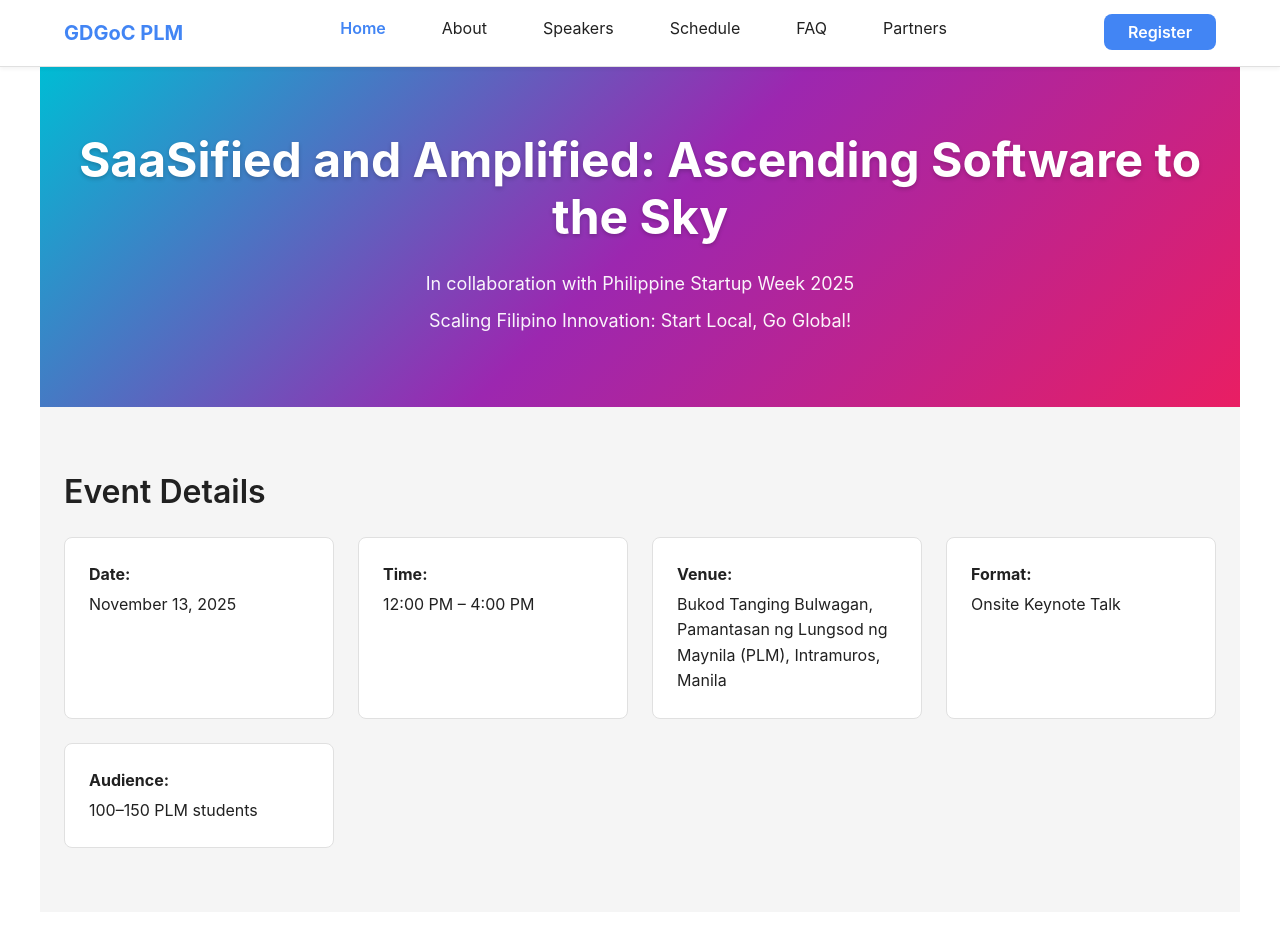
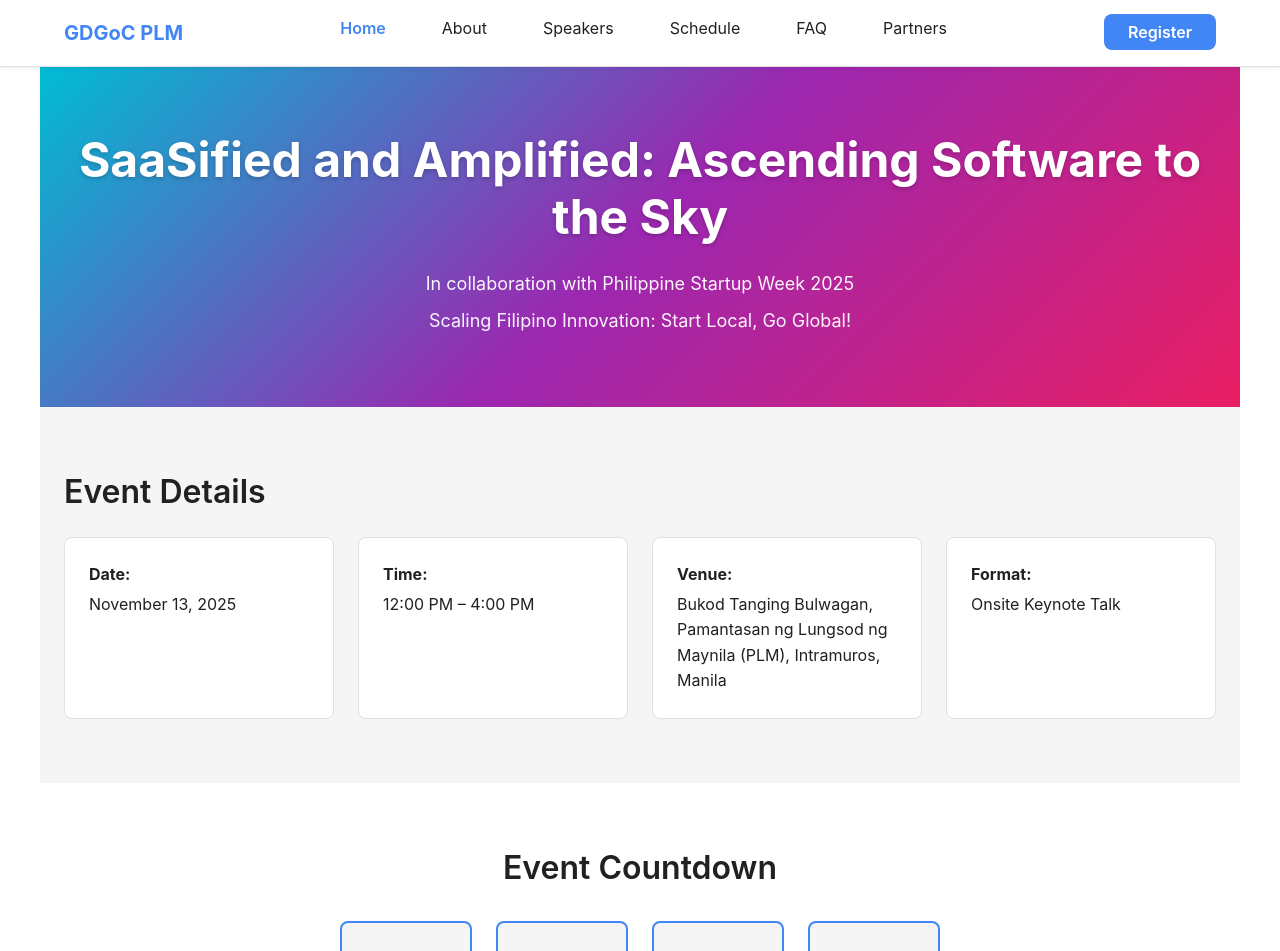
Before and after one commit to GDSC-PLM/gdg-phsw-2025, a Next.js app in the folder app/: page / in a window 1280 px wide. Shown: the top 951 px of the page. Built offline with nearby package versions, Linux system fonts and the light colour scheme.

Commit message:
update: removed expected audience from display

```diff
--- a/app/src/app/page.tsx
+++ b/app/src/app/page.tsx
@@ -25,9 +25,6 @@ export default function Home() {
           </div>
           <div className="detail-item">
             <strong>Format:</strong> {EVENT_DETAILS.format}
-          </div>
-          <div className="detail-item">
-            <strong>Audience:</strong> {EVENT_DETAILS.audience}
           </div>
         </div>
       </section>
```
